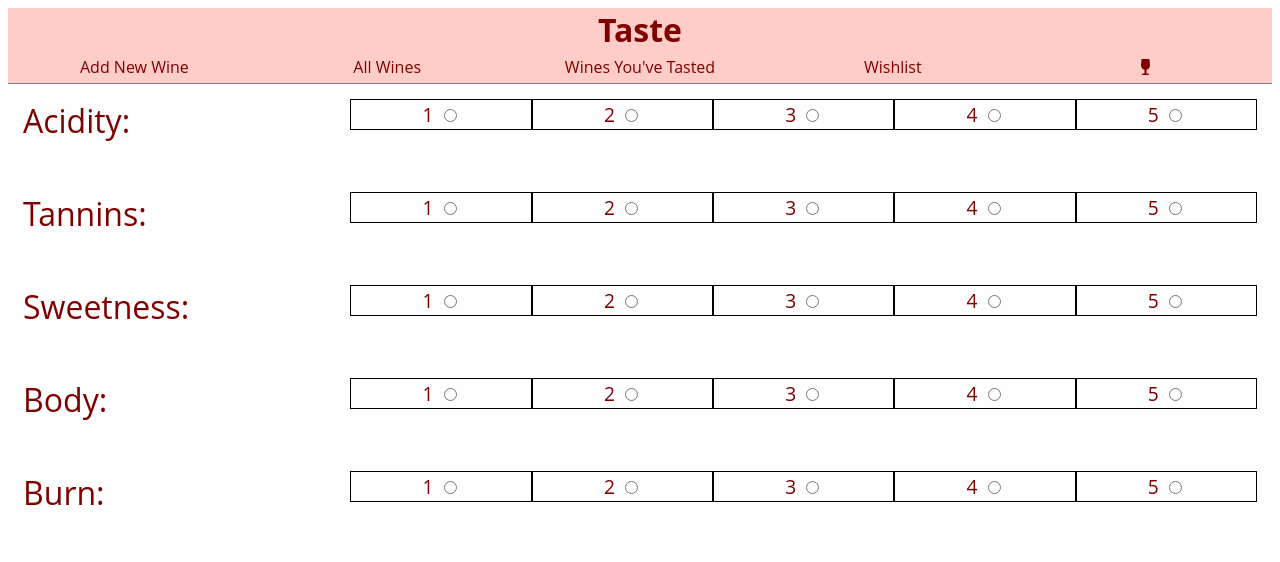
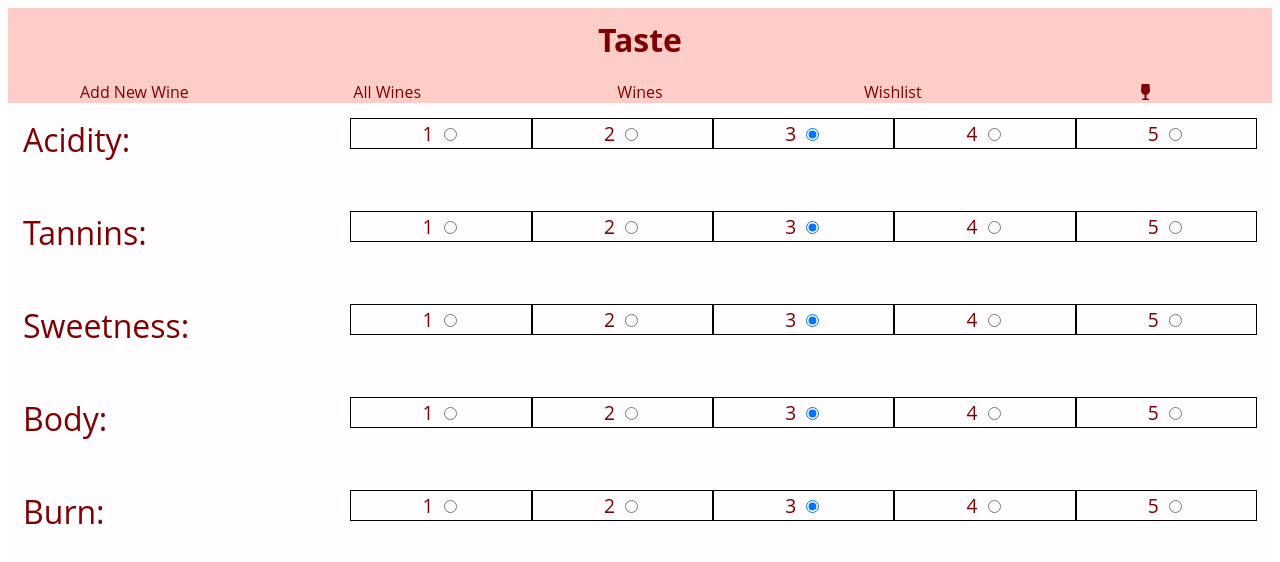
Before and after one commit to klthree/wineapp, an Angular app in the folder frontend/taster/: page /new-assessment in a window 1280 px wide. Shown: the top 562 px of the page. Built offline with nearby package versions, Linux system fonts and the light colour scheme.

Commit message:
Radio menu implementation complete.
Radio button template form now transmits user input back to parent
component. Default value is 3.

```diff
--- a/frontend/taster/src/app/app.component.scss
+++ b/frontend/taster/src/app/app.component.scss
@@ -6,20 +6,30 @@ main {
 
 #titlebar {
     background-color: rgba(255, 190, 183, 0.767);
-    font-family: 'Open Sans', Arial, Helvetica, sans-serif;
-    // font-size: x-large;
     text-align: center;
+    height: 115px;
 }
 
 header {
     font-weight: bolder;
     font-size: xx-large;
     color: maroon;
+    padding-top: 10px;
+}
+
+nav {
+    padding-top: 20px;
 }
 
 main {
     margin-top: 0%;
     padding-top: 0px;
     width: 100%;
-    background-color: rgb(255, 254, 255);
+    background-color: rgb(255, 253, 255);
 }
+
+@media(min-width: 544px) {
+    #titlebar {
+        height: 95px;
+    }
+}
--- a/frontend/taster/src/app/app.component.ts
+++ b/frontend/taster/src/app/app.component.ts
@@ -3,7 +3,7 @@ import { Component } from '@angular/core';
 @Component({
   selector: 'app-root',
   templateUrl: './app.component.html',
-  styleUrls: ['./app.component.scss']
+  styleUrls: ['./app.component.scss', './styles/fonts.scss']
 })
 export class AppComponent {
   title = 'taster';
--- a/frontend/taster/src/app/forms/new-assessment-form/new-assessment-form.component.html
+++ b/frontend/taster/src/app/forms/new-assessment-form/new-assessment-form.component.html
@@ -1,5 +1,5 @@
-<app-radio-template [groupName]="aspectLabels.acidity"></app-radio-template>
-<app-radio-template [groupName]="aspectLabels.tannins"></app-radio-template>
-<app-radio-template [groupName]="aspectLabels.sweetness"></app-radio-template>
-<app-radio-template [groupName]="aspectLabels.body"></app-radio-template>
-<app-radio-template [groupName]="aspectLabels.burn"></app-radio-template>
+<app-radio-template [groupName]="aspectLabels.acidity" (degreeEmitter)="setAttr($event, 'acidity')"></app-radio-template>
+<app-radio-template [groupName]="aspectLabels.tannins" (degreeEmitter)="setAttr($event, 'tannins')" ></app-radio-template>
+<app-radio-template [groupName]="aspectLabels.sweetness" (degreeEmitter)="setAttr($event, 'sweetness')" ></app-radio-template>
+<app-radio-template [groupName]="aspectLabels.body" (degreeEmitter)="setAttr($event, 'body')" ></app-radio-template>
+<app-radio-template [groupName]="aspectLabels.burn" (degreeEmitter)="setAttr($event, 'burn')" ></app-radio-template>
--- a/frontend/taster/src/app/forms/new-assessment-form/new-assessment-form.component.ts
+++ b/frontend/taster/src/app/forms/new-assessment-form/new-assessment-form.component.ts
@@ -17,7 +17,19 @@ export class NewAssessmentFormComponent implements OnInit {
     burn: "burn"
   }
 
+  flavorProfile: {[key: string]: number} = {
+    acidity: 3,
+    tannins: 3,
+    sweetness: 3,
+    body: 3,
+    burn: 3
+  }
+
   ngOnInit(): void {
   }
 
+  setAttr(degree: number, attribute: string) {
+    this.flavorProfile[attribute] = degree;
+    console.log(this.flavorProfile);
+  }
 }
--- a/frontend/taster/src/app/forms/radio-template/radio-template.component.html
+++ b/frontend/taster/src/app/forms/radio-template/radio-template.component.html
@@ -1,23 +1,23 @@
 <label for=groupName id="aspect-name">{{ groupName | titlecase }}: </label>
-<div id=groupName>
+<div id=groupName [formGroup]="radioGroup">
     <div class="radio-element">
         <label for="1">1</label>
-        <input type="radio" id="1" name={{groupName}} value=1 class="rad-button">
+        <input type="radio" id="1" value=1 class="rad-button" formControlName="degree" (change)=sendDegree()>
     </div>
     <div class="radio-element">
         <label for="2">2</label>
-        <input type="radio" id="2" name={{groupName}} value=2 class="rad-button">
+        <input type="radio" id="2" value=2 class="rad-button" formControlName="degree" (change)=sendDegree()>
     </div>
     <div class="radio-element">
         <label for="3">3</label>
-        <input type="radio" id="3" name={{groupName}} value=3 class="rad-button">
+        <input type="radio" id="3" value=3 class="rad-button" formControlName="degree" (change)=sendDegree() checked>
     </div>
     <div class="radio-element">
         <label for="4">4</label>
-        <input type="radio" id="4" name={{groupName}} value=4 class="rad-button">
+        <input type="radio" id="4" value=4 class="rad-button" formControlName="degree" (change)=sendDegree()>
     </div>
     <div class="radio-element">
         <label for="5">5</label>
-        <input type="radio" id="5" name={{groupName}} value=5 class="rad-button">
+        <input type="radio" id="5" value=5 class="rad-button" formControlName="degree" (change)=sendDegree()>
     </div>
 </div>
--- a/frontend/taster/src/app/forms/radio-template/radio-template.component.ts
+++ b/frontend/taster/src/app/forms/radio-template/radio-template.component.ts
@@ -1,4 +1,5 @@
-import { Component, OnInit, Input, Output } from '@angular/core';
+import { Component, OnInit, Input, Output, EventEmitter } from '@angular/core';
+import { FormControl, FormGroup, Validators } from '@angular/forms';
 
 @Component({
   selector: 'app-radio-template',
@@ -10,9 +11,16 @@ export class RadioTemplateComponent implements OnInit {
   constructor() { }
 
   @Input() groupName?: string;
-  @Output() degree?: number;
+  @Output() degreeEmitter = new EventEmitter<number>();
+  radioGroup = new FormGroup({
 
+    degree: new FormControl('3', Validators.required)
+
+  })
   ngOnInit(): void {
   }
 
+  sendDegree() {
+    this.degreeEmitter.emit(this.radioGroup.controls.degree.value !== '0' ? this.radioGroup.controls.degree.value : 3);
+  }
 }
--- a/frontend/taster/src/app/navigation/navigation.component.html
+++ b/frontend/taster/src/app/navigation/navigation.component.html
@@ -1,7 +1,7 @@
 <nav id="navbar" role="navigation">
     <a routerLink="/add-new-wine">Add New Wine</a>
     <a routerLink="/wines">All Wines</a>
-    <a routerLink="/tasted">Wines You've Tasted</a>
+    <a routerLink="/tasted">Wines </a>
     <a routerLink="/wishlist">Wishlist</a>
     <a routerLink="/profile"><fa-icon [icon]="faWineGlass" id="profile"></fa-icon></a>
 </nav>
--- a/frontend/taster/src/app/navigation/navigation.component.scss
+++ b/frontend/taster/src/app/navigation/navigation.component.scss
@@ -1,9 +1,7 @@
 #navbar {
     display: flex;
-    flex-grow: 1;
-    justify-content: space-around;
-    border-bottom: 1px solid gray;
-    font-family: 'Open Sans', Arial, Helvetica, sans-serif;
+    justify-content: space-evenly;
+    align-items: flex-end;
 }
 
 #profile {
@@ -15,10 +13,9 @@ a {
     flex-basis: 22.5%;
     text-decoration: none;
     color: maroon;
-    padding-bottom: 5px;
-    padding-top: 5px;
 }
 
 a:hover {
-    padding-top: 2px;
+    border-bottom: 1px solid black;
+    color: rgb(151, 3, 3);
 }
--- a/frontend/taster/src/app/styles/fonts.scss
+++ b/frontend/taster/src/app/styles/fonts.scss
@@ -1,5 +1,4 @@
 :host {
     font-family: 'Open Sans', Arial, Helvetica, sans-serif;
 
-    color: maroon;
 }
```
Also changed, not shown: frontend/taster/src/app/forms/new-wine-form/new-wine-form.component.ts (+0 -8 lines).
